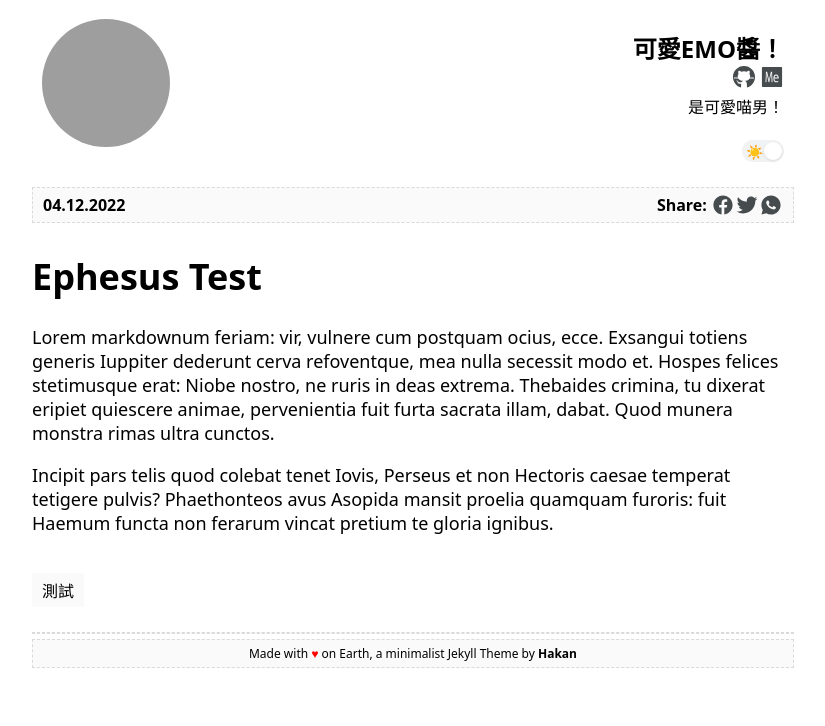
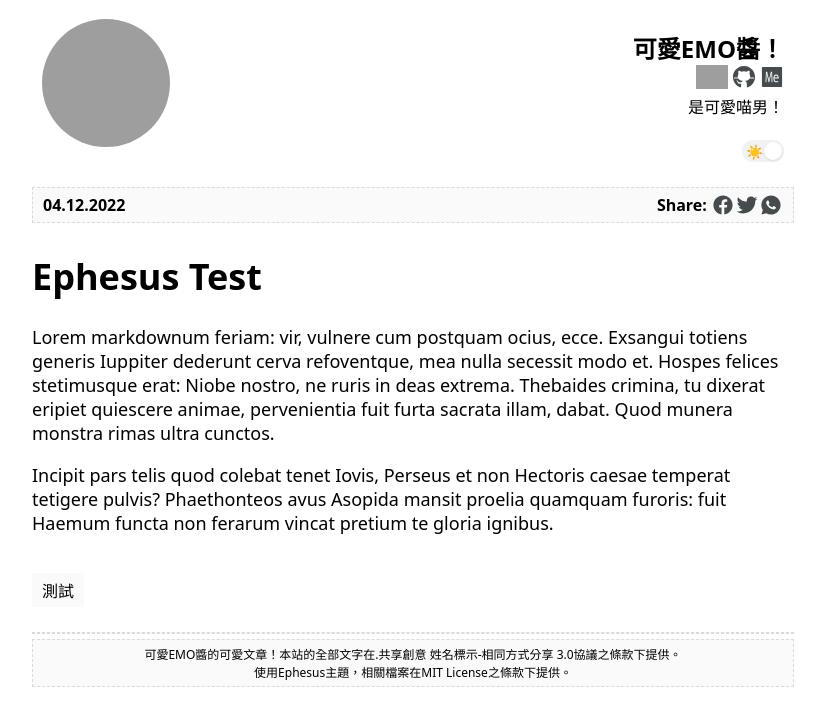
Before and after one commit to 1f616neko/blog, a Jekyll site: the page built from _posts/2022-12-04-Ephesus_Test.md, in a window 1280 px wide. Shown: the top 726 px of the page, without its empty margins (227-1052 px from the left). Built offline with Jekyll 4.4.1, drawn with Linux system fonts in a browser that asks for light colours; comment, search, counter and statistics services are not loaded; grey boxes are pictures that could not be loaded.

Commit message:
telegram

```diff
--- a/_config.yml
+++ b/_config.yml
@@ -20,6 +20,7 @@ author:
   youtube: # youtube username
   linkedin: # linkedin username
   email: emonya@duck.com # email adress
+  telegram: "@emojiwiki" # Telegram username
 
 
 # URL settings
--- a/_layouts/default.html
+++ b/_layouts/default.html
@@ -16,6 +16,9 @@
 			{% if site.author.youtube %}
 				<a href="{{site.author.youtube}}" target="_blank"><img src="assets/images/icon/youtube.svg" class="social-icon"></a>
 			{% endif %}
+			{% if site.author.telegram %}
+				<a href="https://t.me/{{site.author.telegram}}" target="_blank"><img src="https://upload.wikimedia.org/wikipedia/commons/b/b7/Font_Awesome_5_brands_telegram.svg" class="social-icon"></a>
+			{% endif %}
 			{% if site.author.github %}
 				<a href="https://github.com/{{site.author.github}}" target="_blank"><img src="assets/images/icon/github.svg" class="social-icon"></a>
 			{% endif %}
@@ -33,7 +36,8 @@
 	</div>
 	{{ content }}
 	<div class="footer">
-		<span>Made with <font color="red">♥</font> on Earth, a minimalist Jekyll Theme by <a href="https://hakan.io"><b>Hakan</b></a></span>
+		<span>可愛EMO醬的可愛文章！本站的全部文字在<a rel="license" href="http://creativecommons.org/licenses/by-sa/3.0/">.共享創意 姓名標示-相同方式分享 3.0協議</a>之條款下提供。</span>
+		<span>使用<a href="https://github.com/onepase/Ephesus">Ephesus</a>主題，相關檔案在<a href="https://github.com/onepase/Ephesus/blob/master/_config.yml" lang="en">MIT License</a>之條款下提供。</span>
 	</div>
 </div>
 {% include footer.html %}
```
